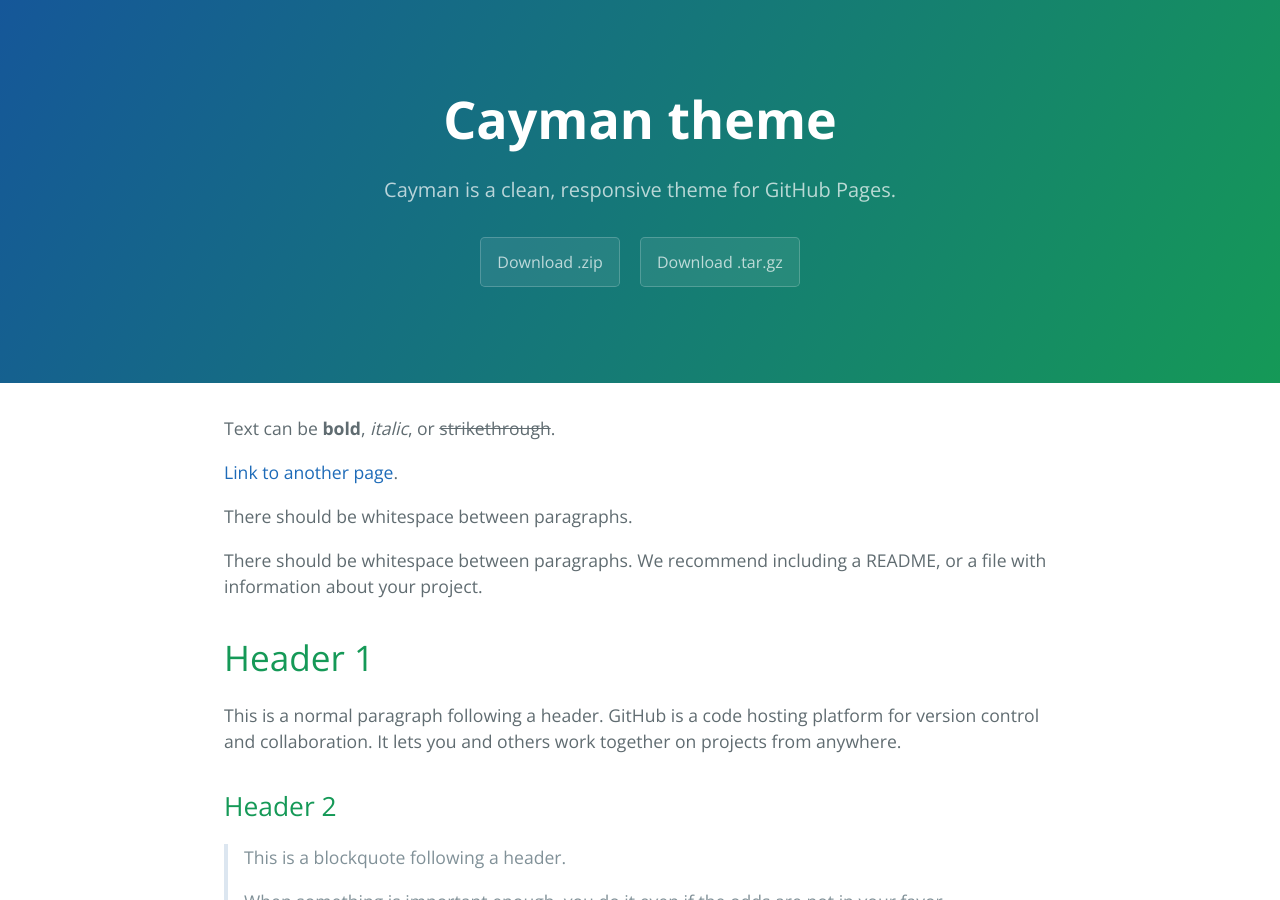
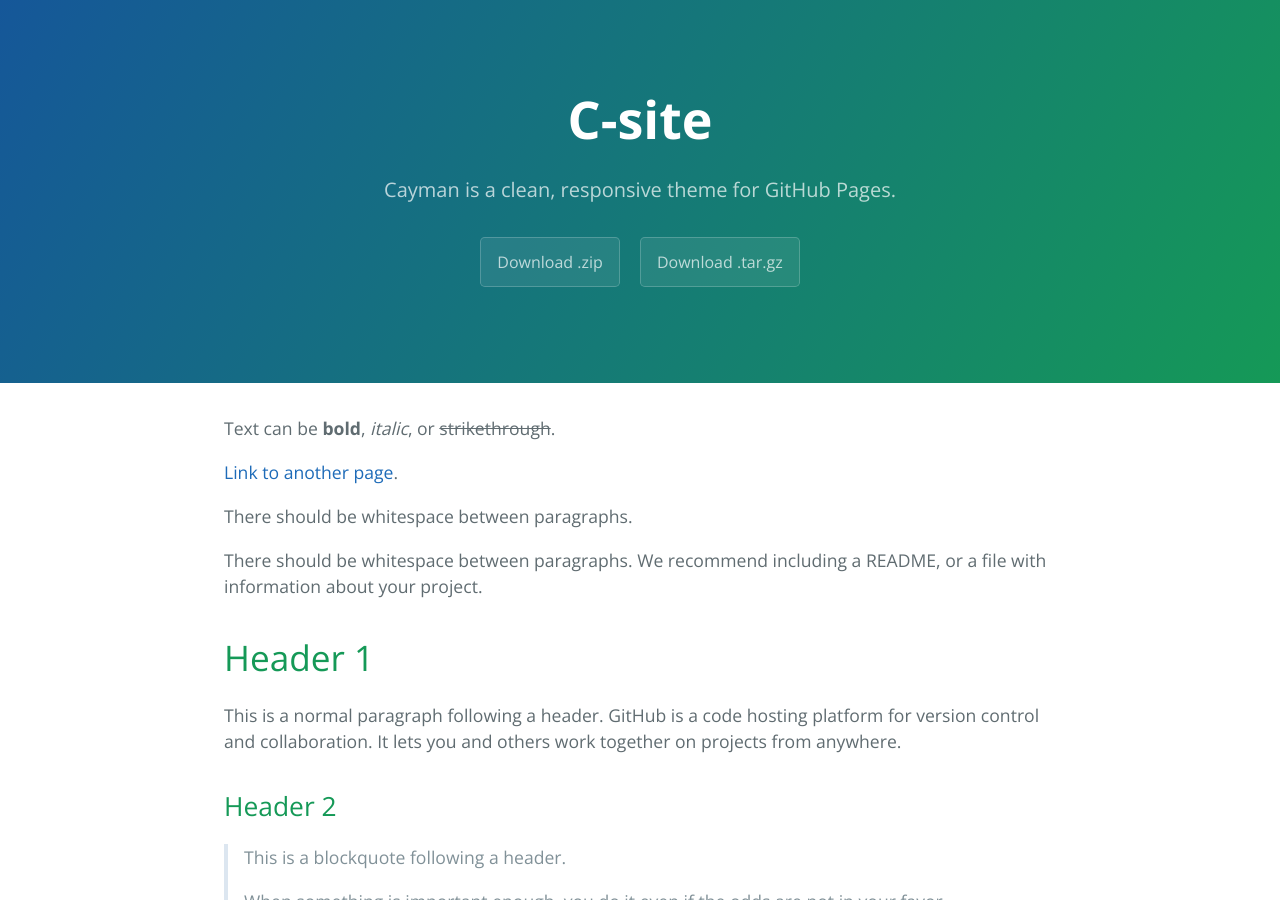
Before and after one commit to codeman1o1/codeman1o1.github.io, a Jekyll site: the page built from index.md, in a window 1280 px wide and 900 px high. Built offline with Jekyll 4.4.1, drawn with Linux system fonts in a browser that asks for light colours.

Commit message:
Update _config.yml

```diff
--- a/_config.yml
+++ b/_config.yml
@@ -1,4 +1,4 @@
-title: Cayman theme
+title: C-site
 description: Cayman is a clean, responsive theme for GitHub Pages.
 show_downloads: true
 google_analytics:
```
